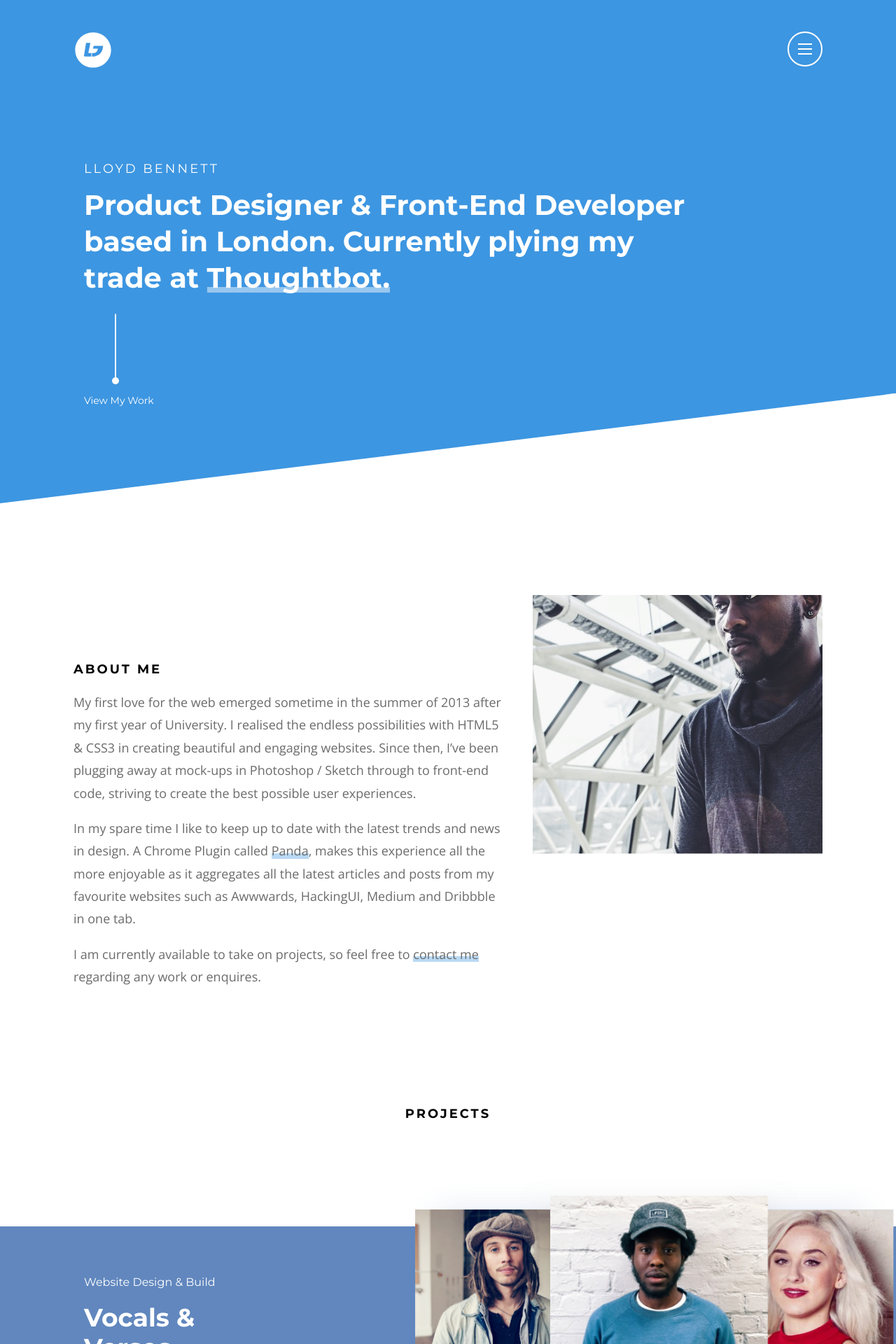
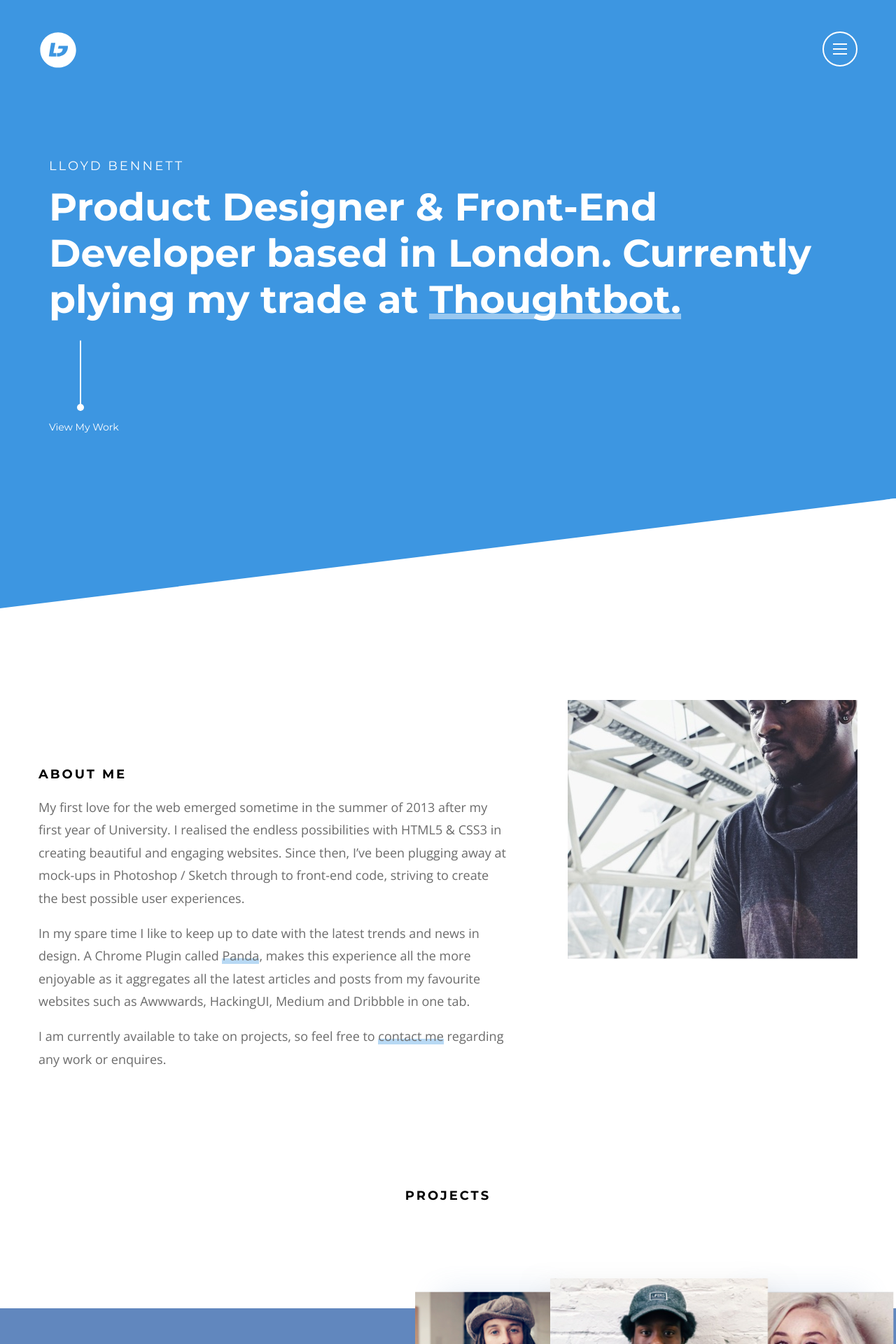
Before and after one commit to LloydBennett/lloydbennett.github.io, a Jekyll site: the page built from index.html, in a window 1280 px wide. Shown: the top 1920 px of the page at 70% size. Built offline with Jekyll 4.4.1, drawn with Linux system fonts in a browser that asks for light colours; nearby versions of some CDN libraries.

Commit message:
WIP making changes to typography, grid and header height

```diff
--- a/_includes/header.html
+++ b/_includes/header.html
@@ -1,9 +1,5 @@
-<header {% if page.title != 'Home' %} class="masthead small polygon"
-{% else %} id="home-header" class="masthead large polygon"
-{% endif %}>
-
+<header class="masthead polygon">
 	<nav class="nav">
-
 		<div class="nav-bar">
 		  	<div class="container height-to-bottom">
 				<div class="row">
@@ -15,20 +11,16 @@
 
 					<div class="col-xs-3 col-xs-offset-6 text-right">
 						<div id="open-menu" class="hamburger wow fadeIn" data-wow-duration="700ms"data-wow-delay="3s">
-
 							<div class="icon">
 								<span></span>
 								<span></span>
 								<span></span>
 							</div>
-
 						</div>
-
 					</div>
 				</div>
 			</div>
 		</div>
-
 
 		<div class="nav-menu">
 			<div class="container">
@@ -62,7 +54,7 @@
 
 		<div class="container">
 
-			<div class="col-sm-10">
+			<div class="col-sm-12 no-padding-xs">
 
 				<h2 class="section-title wow fadeIn" data-wow-duration="700ms">{{page.author}}</h2>
 
--- a/_sass/base/_typography.scss
+++ b/_sass/base/_typography.scss
@@ -8,28 +8,22 @@ h1, h2, h3, h4 {
 
 
 h1 {
-    line-height: 1.4;
+    line-height: 1.3;
     font-weight: 700;
-    font-size: 1.4em; //22px
+    font-size: pxtoem(24);
 
-    @media screen and (min-width: 331px) and (max-width: 599px) {
-        font-size: 1.5em;
+
+    @media screen and (min-width: 550) {
+        font-size: pxtoem(36);
     }
 
-    @media screen and (min-width: 600px) and (max-width: 715px) {
-        font-size: 1.6em;
+    @media screen and (min-width: 768px) {
+        font-size: pxtoem(48);
+        line-height: 1.2;
     }
 
-    @media screen and (min-width: 716px) {
-        line-height: 1.3;
-        font-size: 2em;
-
-    }
-
-    @media screen and (min-width: 960px) {
-
-        font-weight: 700;
-        font-size: 2.5em; //40px
+    @media screen and (min-width: 992px) {
+        font-size: pxtoem(55);
     }
 
     span {
--- a/_sass/layout/_header.scss
+++ b/_sass/layout/_header.scss
@@ -10,6 +10,12 @@
     color: white;
     background-color: $brand--color;
     overflow:hidden;
+    height: 100vh;
+    min-height: 600px;
+
+    @include media-query(44.75em) { //716px
+        min-height: 750px;
+    }
 
     &.polygon {
         position: relative;
@@ -49,55 +55,29 @@
         }
     }
 
-    &.large {
-        height: 600px;
-
-        @include media-query(44.75em){ //716px
-            height: 750px;
-        }
-    }
-
-    &.small {
-        height: 25em;
-        @include media-query(43.75em){
-            height: 31.25em;
-        }
-        @include media-query(56.25em){
-            height: 37.5em;
-        }
-    }
-
     .intro {
         position: relative;
         z-index: 2;
         margin-top: 4.5rem;
 
         @media screen and (max-width: 599px) {
-            text-align: center;
             margin-top: 3.5rem;
         }
 
         @include media-query(44.75em){
-            margin-top: 7rem;
+            margin-top: 12vh;
         }
 
         .intro-title {
             margin-top: 0;
             margin-bottom: 25px;
-            @media screen and (max-width: 599px) {
-                max-width: 300px;
-                margin-left: auto;
-                margin-right: auto;
-            }
         }
 
         h2 {
             font-weight: 400;
+            text-align: left;
             @media screen and (max-width: 767px) {
                 margin-bottom: 8px;
-            }
-            @media screen and (min-width: 600px) {
-                text-align: left;
             }
         }
 
--- a/_sass/modules/_about.scss
+++ b/_sass/modules/_about.scss
@@ -18,29 +18,15 @@
 			margin-bottom: 60px;
 		}
 
-		@media screen and (max-width: 991px) {
-			text-align: center;
-
-		}
-
 		@media screen and (min-width: 992px) {
 			padding-top: 80px;
 		}
 
 		h2 {
 			margin-bottom: 30px;
+			text-align: left;
 			@media screen and (min-width: 767px) {
 				margin-bottom: 20px;
-			}
-
-		}
-
-		p {
-
-			@media screen and (max-width: 991px) {
-				margin-left: auto;
-				margin-right: auto;
-				text-align: left;
 			}
 
 		}
--- a/_sass/modules/_grid.scss
+++ b/_sass/modules/_grid.scss
@@ -7,15 +7,15 @@
   padding-left: 20px;
   padding-right: 20px;
   width: 100%;
-  max-width: 1100px;
+  //max-width: 1100px;
 }
 
-@media (min-width: 600px) {
-  .container {
-    padding-left: 60px;
-    padding-right: 60px;
-  }
-}
+// @media (min-width: 600px) {
+//   .container {
+//     padding-left: 60px;
+//     padding-right: 60px;
+//   }
+// }
 
 @media (min-width: 1200px) {
   .container {
--- a/index.html
+++ b/index.html
@@ -2,7 +2,7 @@
 title: Home
 layout: page
 author: Lloyd Bennett
-heading: "<span>Product Designer & <em>Front-End</em> Developer based in London. Currently plying my trade at <a class='link' href='http://www.thoughtbot.com' target='_blank'>Thoughtbot.</a></span>"
+heading: "Product Designer &amp; <em>Front-End</em> Developer based in London. Currently plying my trade at <a class='link' href='http://www.thoughtbot.com' target='_blank'>Thoughtbot.</a>"
 buttonname: "view my work"
 order: 1
 permalink: /
```
